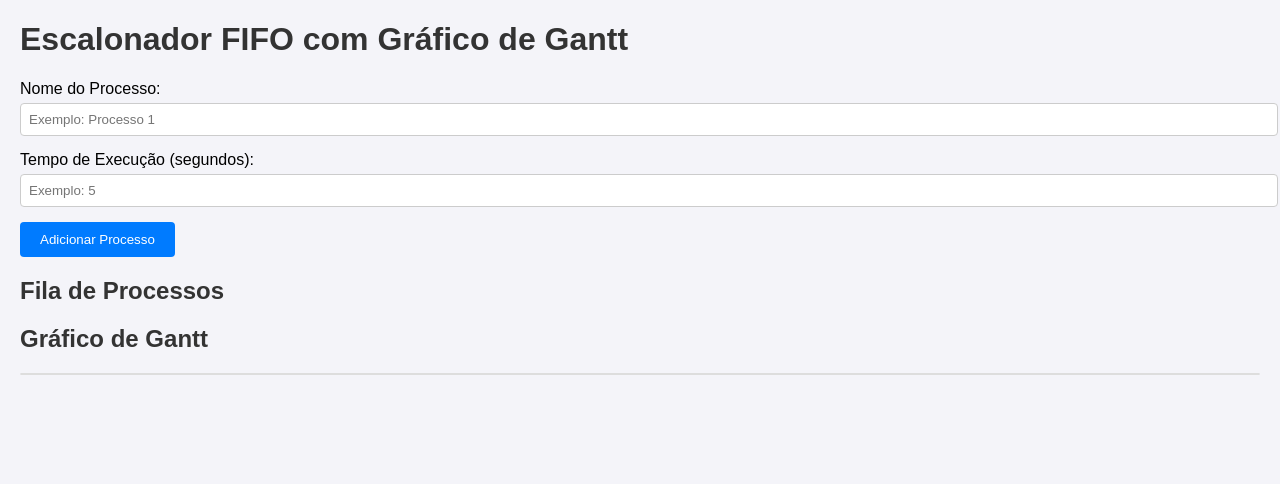
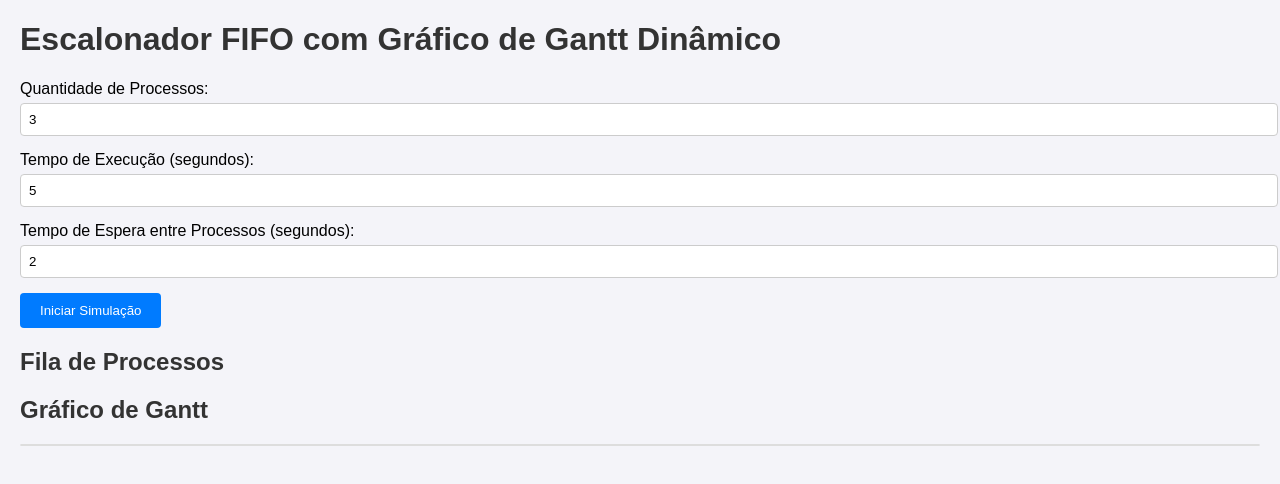
Before and after one commit to Raquel-Santos/Escalonador-de-Processos, a plain HTML site: page index.html in a window 1280 px wide. Drawn offline with Linux system fonts and the light colour scheme.

Commit message:
Update index.html

```diff
--- a/index.html
+++ b/index.html
@@ -3,21 +3,25 @@
 <head>
     <meta charset="UTF-8">
     <meta name="viewport" content="width=device-width, initial-scale=1.0">
-    <title>Escalonador FIFO com Gantt</title>
+    <title>Escalonador FIFO com Gráfico de Gantt Dinâmico</title>
     <link rel="stylesheet" href="style.css">
 </head>
 <body>
-    <h1>Escalonador FIFO com Gráfico de Gantt</h1>
-    <form id="formularioProcesso">
+    <h1>Escalonador FIFO com Gráfico de Gantt Dinâmico</h1>
+    <form id="menuConfiguracao">
         <div class="grupo-formulario">
-            <label for="nomeProcesso">Nome do Processo:</label>
-            <input type="text" id="nomeProcesso" placeholder="Exemplo: Processo 1" required>
+            <label for="quantidadeProcessos">Quantidade de Processos:</label>
+            <input type="number" id="quantidadeProcessos" min="1" value="3" required>
         </div>
         <div class="grupo-formulario">
             <label for="tempoExecucao">Tempo de Execução (segundos):</label>
-            <input type="number" id="tempoExecucao" min="1" placeholder="Exemplo: 5" required>
+            <input type="number" id="tempoExecucao" min="1" value="5" required>
         </div>
-        <button type="submit">Adicionar Processo</button>
+        <div class="grupo-formulario">
+            <label for="tempoEspera">Tempo de Espera entre Processos (segundos):</label>
+            <input type="number" id="tempoEspera" min="0" value="2" required>
+        </div>
+        <button type="submit">Iniciar Simulação</button>
     </form>
 
     <div class="fila">
```
